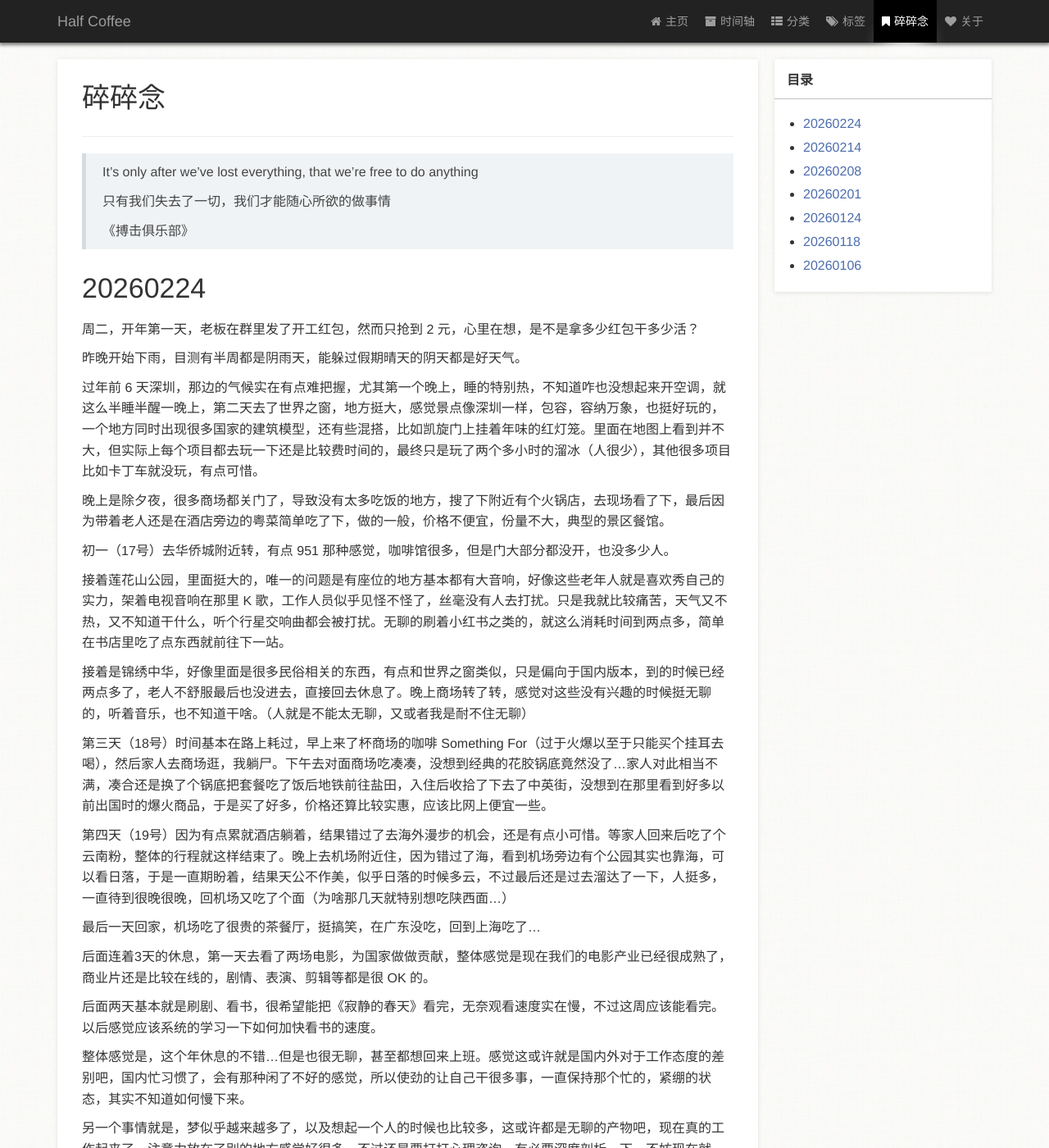
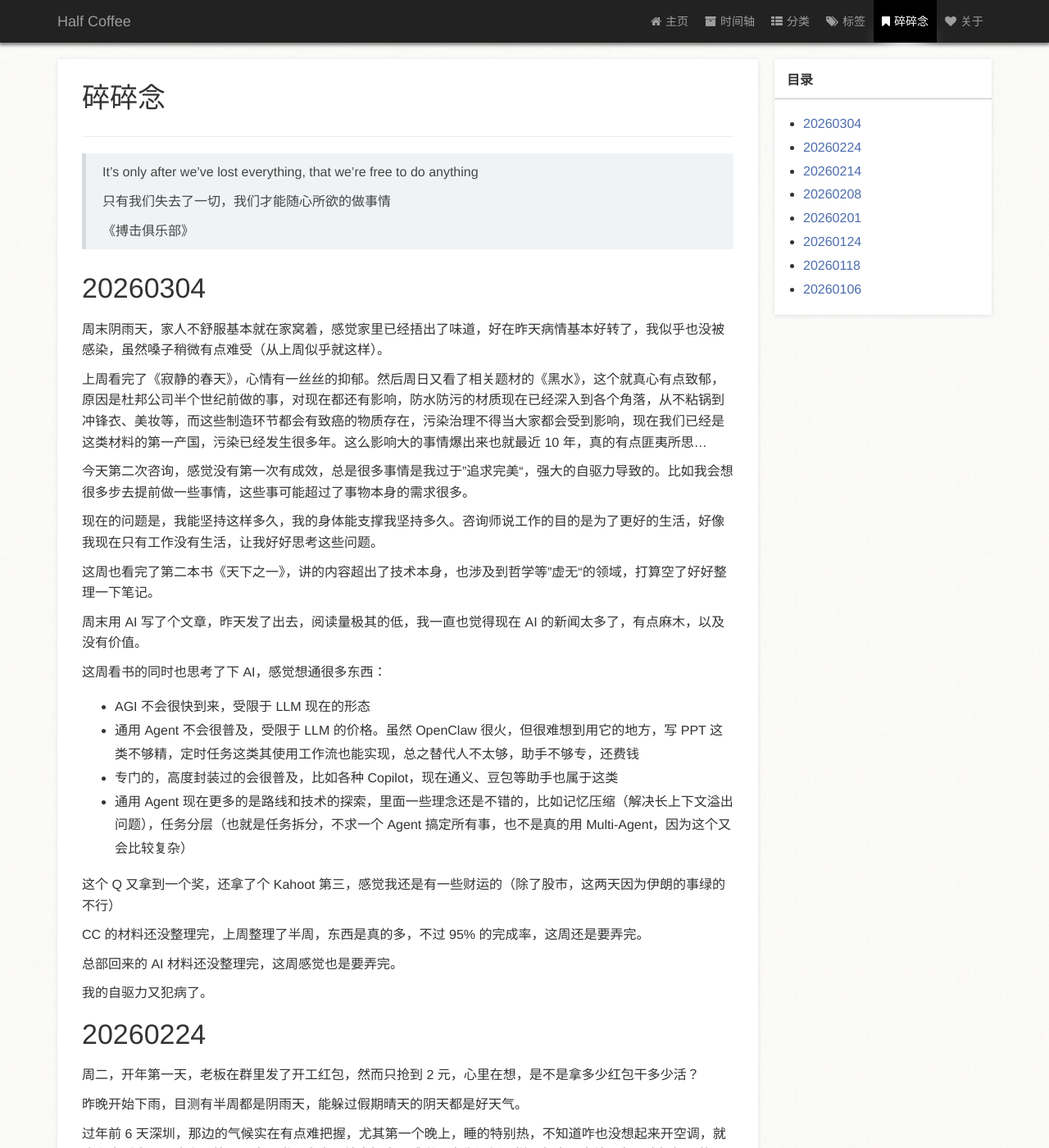
Before and after one commit to zm1990s/halfcoffee, a Jekyll site: the page built from page/3碎碎念.md, in a window 1280 px wide and 1400 px high. Shown: the whole window at 82% size. Built offline with Jekyll 4.4.1, drawn with Linux system fonts in a browser that asks for light colours; a style sheet for code colours, icons or effects is not loaded; some of the changed text lies outside the part shown.

Commit message:
20260304

```diff
--- a/page/3碎碎念.md
+++ b/page/3碎碎念.md
@@ -13,6 +13,35 @@ type: page
 > 只有我们失去了一切，我们才能随心所欲的做事情
 >
 > 《搏击俱乐部》
+
+# 20260304
+
+周末阴雨天，家人不舒服基本就在家窝着，感觉家里已经捂出了味道，好在昨天病情基本好转了，我似乎也没被感染，虽然嗓子稍微有点难受（从上周似乎就这样）。
+
+上周看完了《寂静的春天》，心情有一丝丝的抑郁。然后周日又看了相关题材的《黑水》，这个就真心有点致郁，原因是杜邦公司半个世纪前做的事，对现在都还有影响，防水防污的材质现在已经深入到各个角落，从不粘锅到冲锋衣、美妆等，而这些制造环节都会有致癌的物质存在，污染治理不得当大家都会受到影响，现在我们已经是这类材料的第一产国，污染已经发生很多年。这么影响大的事情爆出来也就最近 10 年，真的有点匪夷所思...
+
+今天第二次咨询，感觉没有第一次有成效，总是很多事情是我过于”追求完美“，强大的自驱力导致的。比如我会想很多步去提前做一些事情，这些事可能超过了事物本身的需求很多。
+
+现在的问题是，我能坚持这样多久，我的身体能支撑我坚持多久。咨询师说工作的目的是为了更好的生活，好像我现在只有工作没有生活，让我好好思考这些问题。
+
+这周也看完了第二本书《天下之一》，讲的内容超出了技术本身，也涉及到哲学等”虚无“的领域，打算空了好好整理一下笔记。
+
+周末用 AI 写了个文章，昨天发了出去，阅读量极其的低，我一直也觉得现在 AI 的新闻太多了，有点麻木，以及没有价值。
+
+这周看书的同时也思考了下 AI，感觉想通很多东西：
+
+- AGI 不会很快到来，受限于 LLM 现在的形态
+- 通用 Agent 不会很普及，受限于 LLM 的价格。虽然 OpenClaw 很火，但很难想到用它的地方，写 PPT 这类不够精，定时任务这类其使用工作流也能实现，总之替代人不太够，助手不够专，还费钱
+- 专门的，高度封装过的会很普及，比如各种 Copilot，现在通义、豆包等助手也属于这类
+- 通用 Agent 现在更多的是路线和技术的探索，里面一些理念还是不错的，比如记忆压缩（解决长上下文溢出问题），任务分层（也就是任务拆分，不求一个 Agent 搞定所有事，也不是真的用 Multi-Agent，因为这个又会比较复杂）
+
+这个 Q 又拿到一个奖，还拿了个 Kahoot 第三，感觉我还是有一些财运的（除了股市，这两天因为伊朗的事绿的不行）
+
+CC 的材料还没整理完，上周整理了半周，东西是真的多，不过 95% 的完成率，这周还是要弄完。
+
+总部回来的 AI 材料还没整理完，这周感觉也是要弄完。
+
+我的自驱力又犯病了。
 
 # 20260224
 
@@ -43,6 +72,12 @@ type: page
 整体感觉是，这个年休息的不错...但是也很无聊，甚至都想回来上班。感觉这或许就是国内外对于工作态度的差别吧，国内忙习惯了，会有那种闲了不好的感觉，所以使劲的让自己干很多事，一直保持那个忙的，紧绷的状态，其实不知道如何慢下来。
 
 另一个事情就是，梦似乎越来越多了，以及想起一个人的时候也比较多，这或许都是无聊的产物吧，现在真的工作起来了，注意力放在了别的地方感觉好很多，不过还是要打打心理咨询，有必要深度剖析一下，不妨现在就去？
+
+---美丽的分割线---
+
+和咨询打了个电话，聊了一个小时，似乎这种非 routine 的咨询带来的收益比较有限，聊的时候当我抛出问题的时候，直接问我期望达成什么样的目的，其实我心里只想减少现在的痛苦，并不是想去解决问题，因为我觉得这是我自己心里的问题，Anyway聊了一个小时，最后感觉还是需要一个长期的，以及看远，看大一些，从人生、工作、生活等多个方面去剖析，这个事情应该是个小影子。
+
+后面又和一个许久未联系的朋友同步了下，可能是宣泄的原因，周三的时候状态还算不错，工作积极，心里快乐。
 
 # 20260214
 
```
